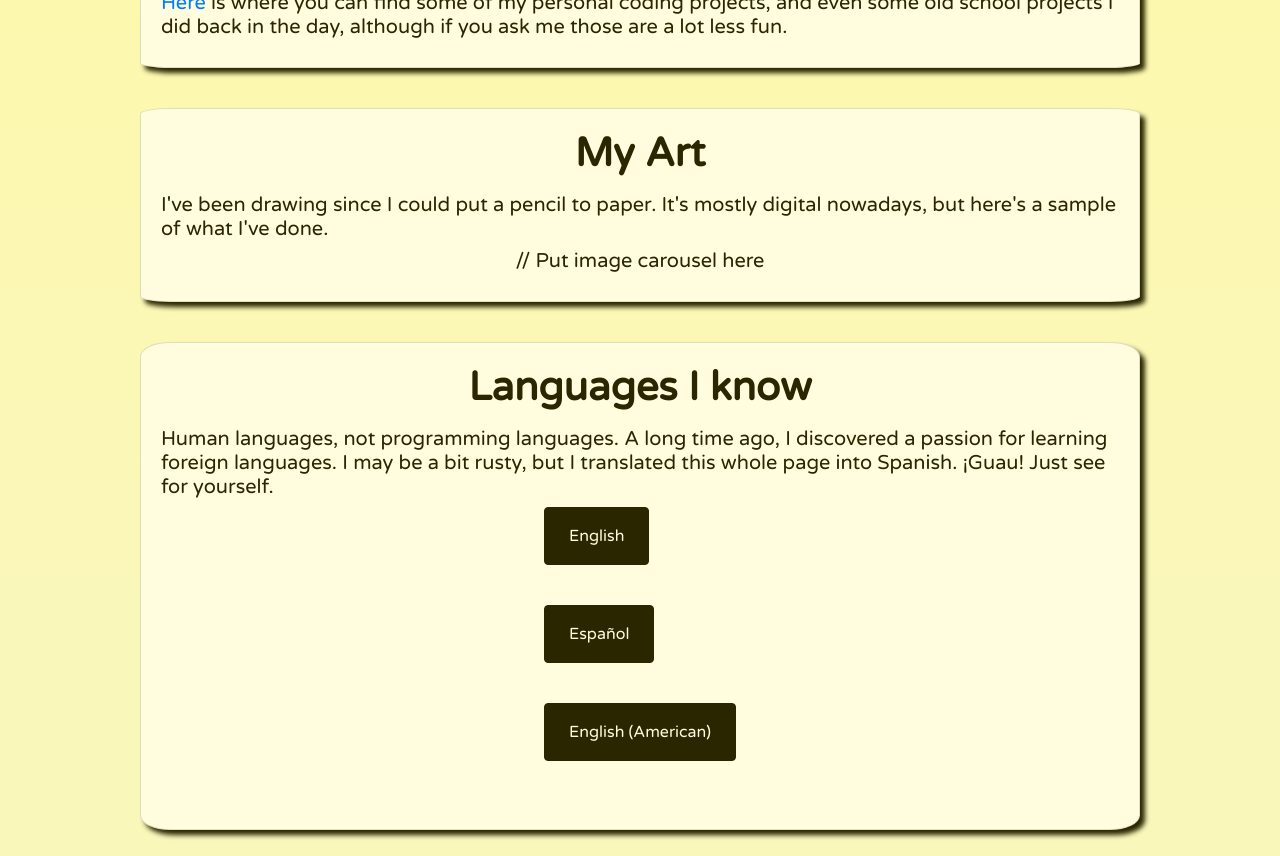
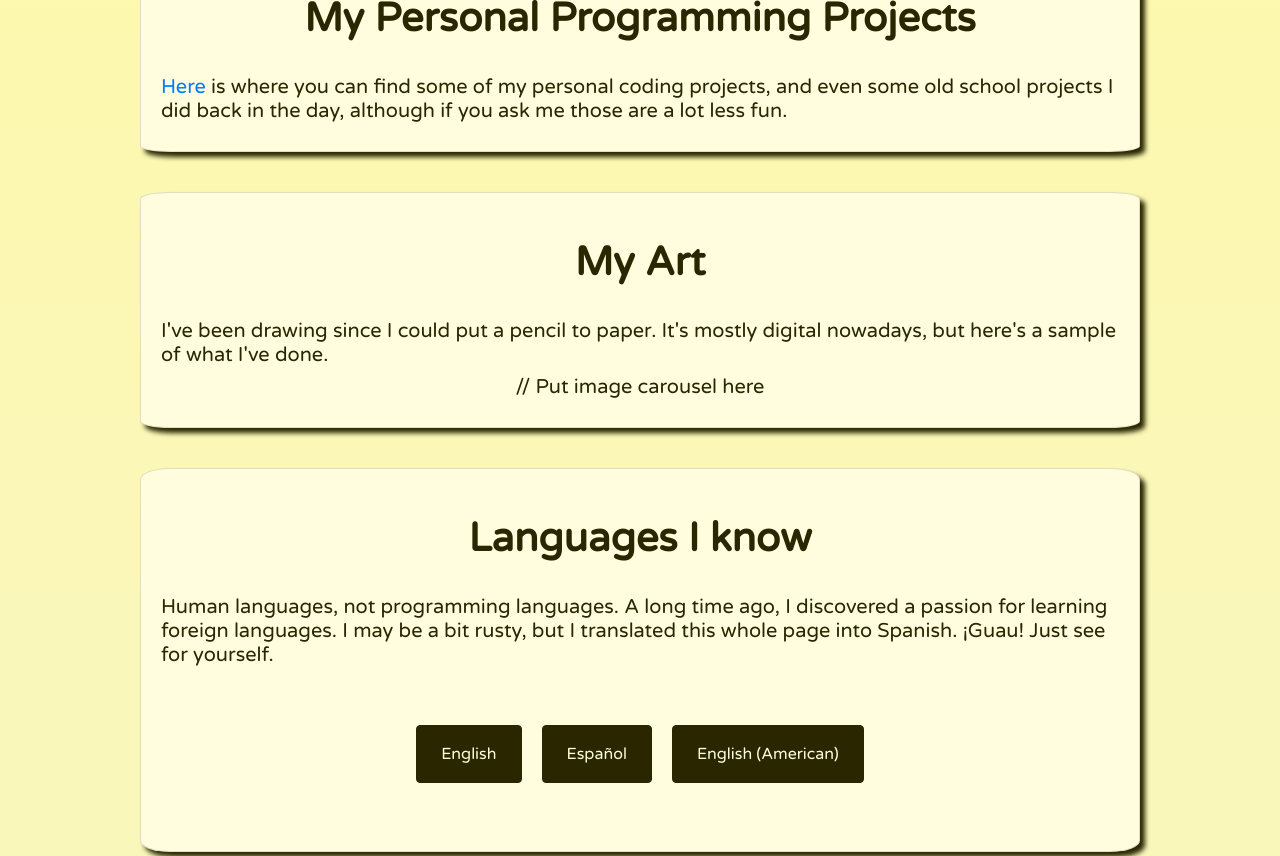
Before and after one commit to copelandBTC/portfolio-site, a React (Create React App) app: page /whatidoforfun in a window 1280 px wide. Shown: the part 660-1516 px from the top of the page. Built offline with nearby package versions, Linux system fonts and the light colour scheme.

Commit message:
misc styling

```diff
--- a/src/components/pages/hobbies.js
+++ b/src/components/pages/hobbies.js
@@ -4,6 +4,7 @@ import Page from './page';
 import SectionCard from '../section-card';
 import CardTitle from '../card-title';
 import { Card, Button } from 'react-bootstrap';
+import "../../styles/hobbies.css";
 
 
 export default class Hobbies extends React.Component {
@@ -58,10 +59,10 @@ export default class Hobbies extends React.Component {
                         foreign languages. I may be a bit rusty, but I translated this whole page into Spanish. ¡Guau! Just
                         see for yourself.
                     </Card.Text>
-                    <div>
-                        <Button className="button">English</Button>
-                        <Button className="button">Español</Button>
-                        <Button className="button">English (American)</Button>
+                    <div className="languageButtonContainer">
+                        <Button className="button languageButton">English</Button>
+                        <Button className="button languageButton">Español</Button>
+                        <Button className="button languageButton">English (American)</Button>
                     </div>
                 </SectionCard>
             </Page>
--- a/src/styles/card-title.css
+++ b/src/styles/card-title.css
@@ -1,4 +1,6 @@
 .cardTitle {
     display: flex;
     justify-content: center;
+    margin-top: 25px;
+    margin-bottom: 25px;
 }
--- /dev/null
+++ b/src/styles/hobbies.css
@@ -0,0 +1,9 @@
+.languageButtonContainer {
+    display: flex;
+    margin-top: 50px;
+}
+
+.languageButton {
+    margin-left: 10px;
+    margin-right: 10px;
+}
```
